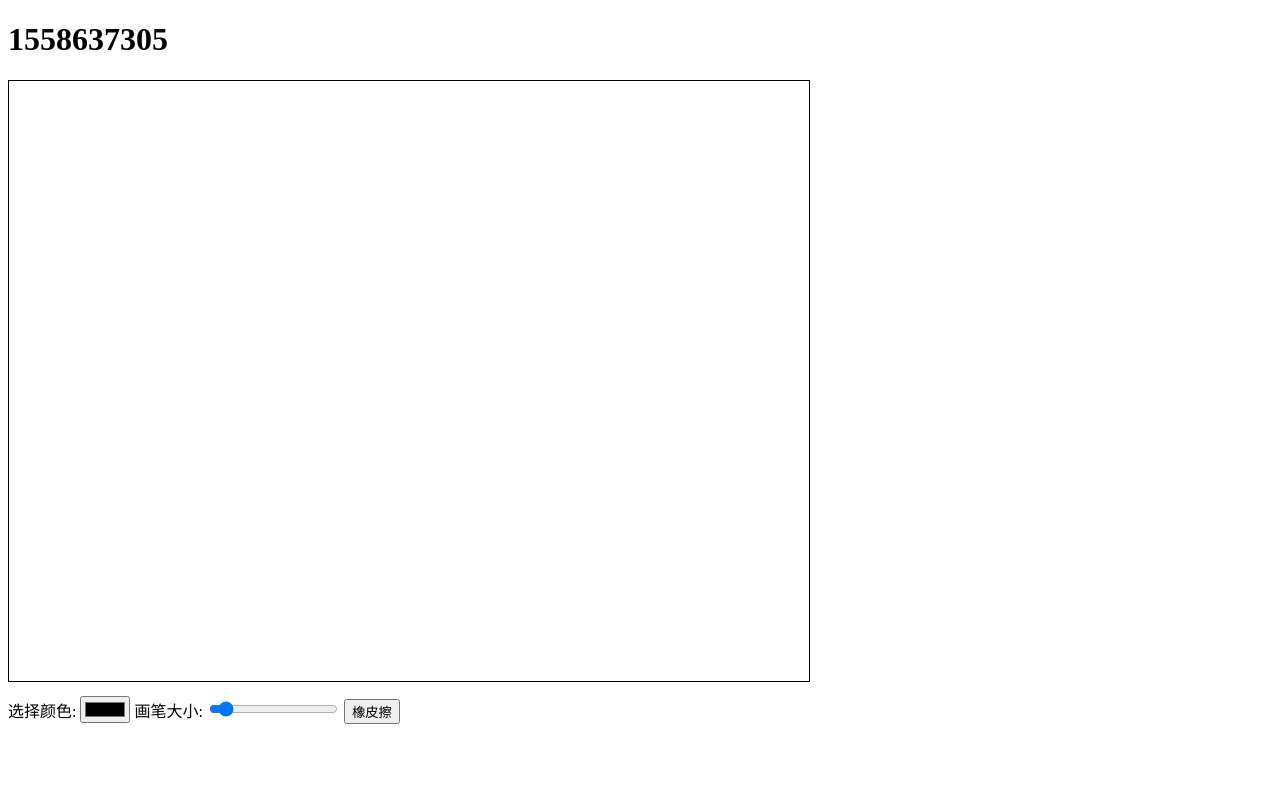
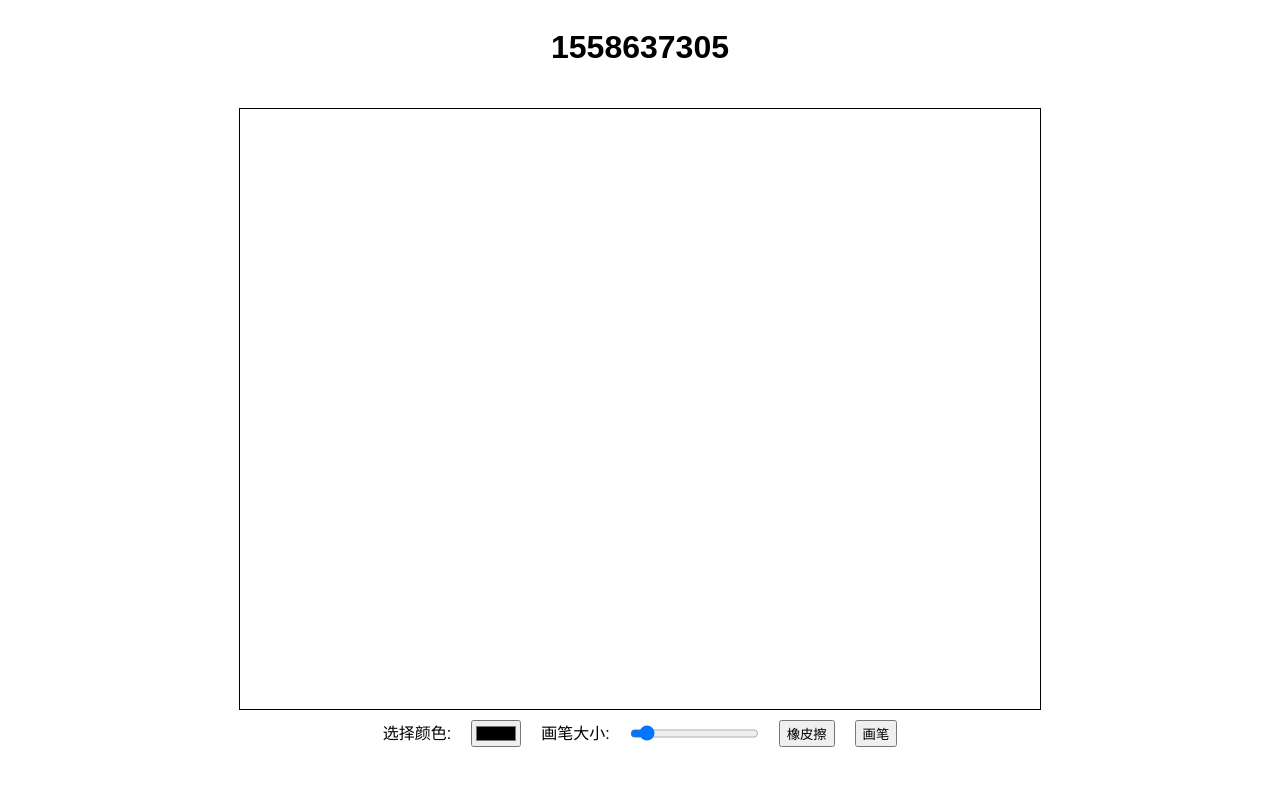
Before and after one commit to CoreFrisk114/sus, a plain HTML site: page index.html in a window 1280 px wide. Drawn offline with Linux system fonts and the light colour scheme.

Commit message:
Update index.html

```diff
--- a/index.html
+++ b/index.html
@@ -5,18 +5,23 @@
     <meta name="viewport" content="width=device-width, initial-scale=1.0">
     <title>公共画布</title>
     <style>
+        body {
+            display: flex;
+            flex-direction: column;
+            align-items: center;
+            font-family: Arial, sans-serif;
+        }
         #canvas {
             border: 1px solid black;
+            margin-top: 20px;
         }
         .tools {
+            display: flex;
+            justify-content: center;
             margin-top: 10px;
         }
-        .cursor {
-            position: absolute;
-            border: 1px solid red;
-            border-radius: 50%;
-            pointer-events: none;
-            display: none;
+        .tools > * {
+            margin: 0 10px;
         }
     </style>
 </head>
@@ -29,8 +34,8 @@
         <label for="sizePicker">画笔大小:</label>
         <input type="range" id="sizePicker" min="1" max="50" value="5">
         <button id="eraser">橡皮擦</button>
+        <button id="brush">画笔</button>
     </div>
-    <div id="cursor" class="cursor"></div>
     <script src="script.js"></script>
 </body>
 </html>
```
